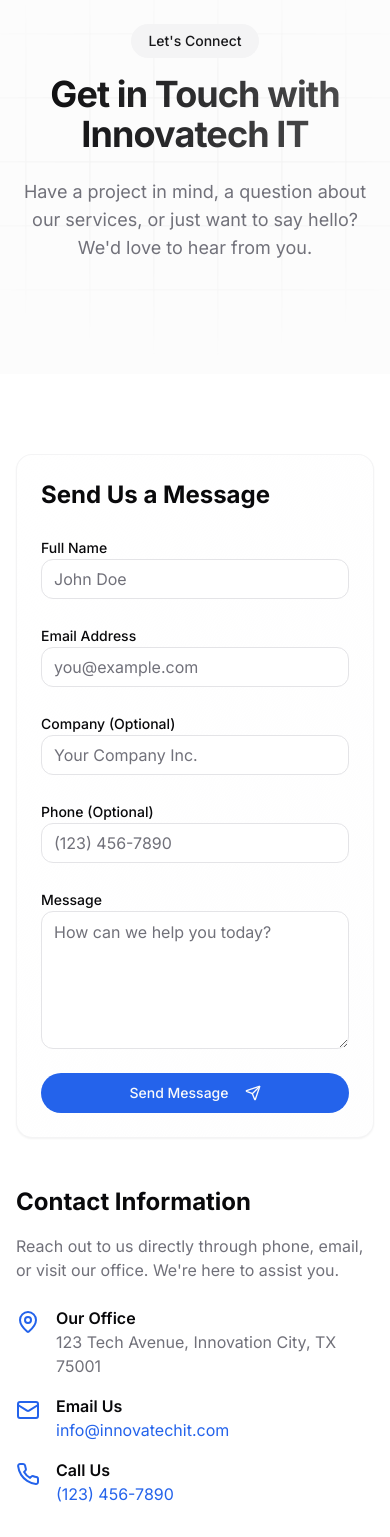
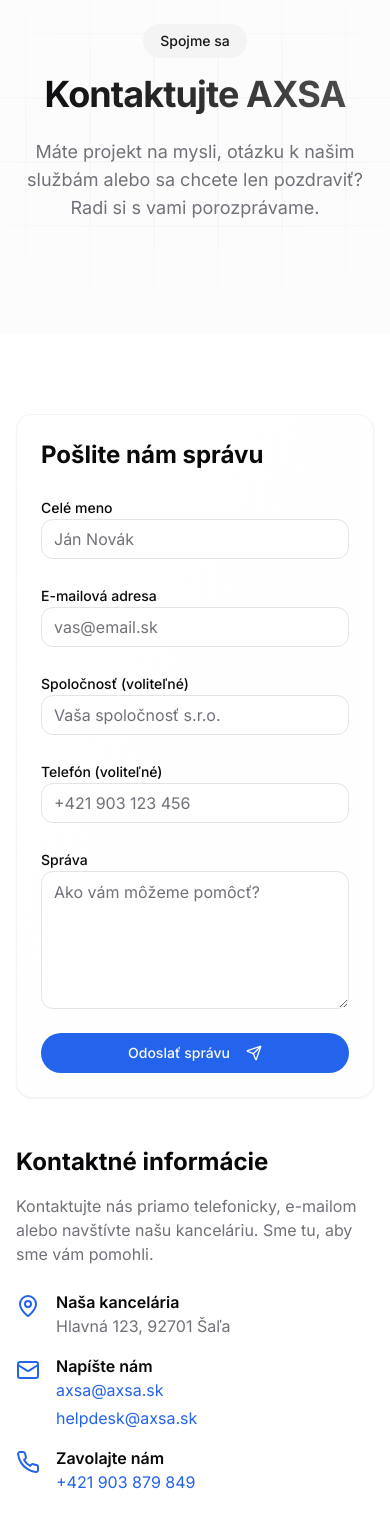
Before and after one commit to MarianMichalovic/axsa-1, a Next.js app: page /contact in a window 390 px wide. Shown: the part 120-1657 px from the top of the page. Built offline with nearby package versions, Linux system fonts and the light colour scheme.

Commit message:
Localize and update contact information
Translated the contact page to Slovak, updated company name to AXSA, and replaced all contact details (address, email, phone) with AXSA's information. Also updated helpdesk phone number to match the new contact details.

```diff
--- a/app/contact/page.tsx
+++ b/app/contact/page.tsx
@@ -14,7 +14,7 @@ import { useState } from "react"
 import { SiteHeader } from "@/components/site-header"
 import { SiteFooter } from "@/components/site-footer"
 
-const COMPANY_NAME = "Innovatech IT"
+const COMPANY_NAME = "AXSA"
 
 type Inputs = {
   name: string
@@ -62,14 +62,13 @@ export default function ContactPage() {
               className="text-center max-w-3xl mx-auto"
             >
               <Badge className="mb-4 rounded-full px-4 py-1.5 text-sm font-medium" variant="secondary">
-                Let's Connect
+                Spojme sa
               </Badge>
               <h1 className="text-4xl md:text-5xl lg:text-6xl font-bold tracking-tight mb-6 bg-clip-text text-transparent bg-gradient-to-r from-foreground to-foreground/70">
-                Get in Touch with {COMPANY_NAME}
+                Kontaktujte {COMPANY_NAME}
               </h1>
               <p className="text-lg md:text-xl text-muted-foreground mb-8 max-w-2xl mx-auto">
-                Have a project in mind, a question about our services, or just want to say hello? We'd love to hear from
-                you.
+                Máte projekt na mysli, otázku k našim službám alebo sa chcete len pozdraviť? Radi si s vami porozprávame.
               </p>
             </motion.div>
           </div>
@@ -87,63 +86,63 @@ export default function ContactPage() {
                 transition={{ duration: 0.5, delay: 0.1 }}
               >
                 <Card className="p-6 md:p-8 border-border/40 bg-gradient-to-br from-background to-muted/10 backdrop-blur">
-                  <h2 className="text-2xl font-bold mb-6">Send Us a Message</h2>
+                  <h2 className="text-2xl font-bold mb-6">Pošlite nám správu</h2>
                   <form onSubmit={handleSubmit(onSubmit)} className="space-y-6">
                     <div>
-                      <Label htmlFor="name">Full Name</Label>
-                      <Input id="name" {...register("name", { required: "Name is required" })} placeholder="John Doe" />
+                      <Label htmlFor="name">Celé meno</Label>
+                      <Input id="name" {...register("name", { required: "Meno je povinné" })} placeholder="Ján Novák" />
                       {errors.name && <p className="text-sm text-red-500 mt-1">{errors.name.message}</p>}
                     </div>
                     <div>
-                      <Label htmlFor="email">Email Address</Label>
+                      <Label htmlFor="email">E-mailová adresa</Label>
                       <Input
                         id="email"
                         type="email"
                         {...register("email", {
-                          required: "Email is required",
-                          pattern: { value: /^\S+@\S+$/i, message: "Invalid email address" },
+                          required: "E-mail je povinný",
+                          pattern: { value: /^\S+@\S+$/i, message: "Neplatná e-mailová adresa" },
                         })}
-                        placeholder="you@example.com"
+                        placeholder="vas@email.sk"
                       />
                       {errors.email && <p className="text-sm text-red-500 mt-1">{errors.email.message}</p>}
                     </div>
                     <div className="grid sm:grid-cols-2 gap-6">
                       <div>
-                        <Label htmlFor="company">Company (Optional)</Label>
-                        <Input id="company" {...register("company")} placeholder="Your Company Inc." />
+                        <Label htmlFor="company">Spoločnosť (voliteľné)</Label>
+                        <Input id="company" {...register("company")} placeholder="Vaša spoločnosť s.r.o." />
                       </div>
                       <div>
-                        <Label htmlFor="phone">Phone (Optional)</Label>
-                        <Input id="phone" type="tel" {...register("phone")} placeholder="(123) 456-7890" />
+                        <Label htmlFor="phone">Telefón (voliteľné)</Label>
+                        <Input id="phone" type="tel" {...register("phone")} placeholder="+421 903 123 456" />
                       </div>
                     </div>
                     <div>
-                      <Label htmlFor="message">Message</Label>
+                      <Label htmlFor="message">Správa</Label>
                       <Textarea
                         id="message"
-                        {...register("message", { required: "Message is required" })}
-                        placeholder="How can we help you today?"
+                        {...register("message", { required: "Správa je povinná" })}
+                        placeholder="Ako vám môžeme pomôcť?"
                         rows={5}
                       />
                       {errors.message && <p className="text-sm text-red-500 mt-1">{errors.message.message}</p>}
                     </div>
                     <Button type="submit" className="w-full rounded-full" disabled={isSubmitting}>
                       {isSubmitting ? (
-                        "Sending..."
+                        "Odesilám..."
                       ) : (
                         <>
-                          Send Message <Send className="ml-2 size-4" />
+                          Odoslať správu <Send className="ml-2 size-4" />
                         </>
                       )}
                     </Button>
                     {submitStatus === "success" && (
                       <p className="text-sm text-green-600 mt-2 text-center">
-                        Message sent successfully! We'll be in touch soon.
+                        Správa bola úspešne odoslaná! Čoskoro sa vám ozveme.
                       </p>
                     )}
                     {submitStatus === "error" && (
                       <p className="text-sm text-red-500 mt-2 text-center">
-                        Failed to send message. Please try again later.
+                        Nepodarilo sa odoslať správu. Skúste to prosím neskôr.
                       </p>
                     )}
                   </form>
@@ -159,33 +158,38 @@ export default function ContactPage() {
                 className="space-y-8"
               >
                 <div>
-                  <h2 className="text-2xl font-bold mb-4">Contact Information</h2>
+                  <h2 className="text-2xl font-bold mb-4">Kontaktné informácie</h2>
                   <p className="text-muted-foreground mb-6">
-                    Reach out to us directly through phone, email, or visit our office. We're here to assist you.
+                    Kontaktujte nás priamo telefonicky, e-mailom alebo navštívte našu kanceláriu. Sme tu, aby sme vám pomohli.
                   </p>
                   <div className="space-y-4">
                     <div className="flex items-start gap-4">
                       <MapPin className="size-6 text-primary mt-1 flex-shrink-0" />
                       <div>
-                        <h3 className="font-semibold">Our Office</h3>
-                        <p className="text-muted-foreground">123 Tech Avenue, Innovation City, TX 75001</p>
+                        <h3 className="font-semibold">Naša kancelária</h3>
+                        <p className="text-muted-foreground">Hlavná 123, 92701 Šaľa</p>
                       </div>
                     </div>
                     <div className="flex items-start gap-4">
                       <Mail className="size-6 text-primary mt-1 flex-shrink-0" />
                       <div>
-                        <h3 className="font-semibold">Email Us</h3>
-                        <Link href="mailto:info@innovatechit.com" className="text-primary hover:underline">
-                          info@innovatechit.com
-                        </Link>
+                        <h3 className="font-semibold">Napíšte nám</h3>
+                        <div className="space-y-1">
+                          <Link href="mailto:axsa@axsa.sk" className="block text-primary hover:underline">
+                            axsa@axsa.sk
+                          </Link>
+                          <Link href="mailto:helpdesk@axsa.sk" className="block text-primary hover:underline">
+                            helpdesk@axsa.sk
+                          </Link>
+                        </div>
                       </div>
                     </div>
                     <div className="flex items-start gap-4">
                       <Phone className="size-6 text-primary mt-1 flex-shrink-0" />
                       <div>
-                        <h3 className="font-semibold">Call Us</h3>
-                        <Link href="tel:+1234567890" className="text-primary hover:underline">
-                          (123) 456-7890
+                        <h3 className="font-semibold">Zavolajte nám</h3>
+                        <Link href="tel:+421903879849" className="text-primary hover:underline">
+                          +421 903 879 849
                         </Link>
                       </div>
                     </div>
@@ -193,17 +197,17 @@ export default function ContactPage() {
                 </div>
 
                 <div>
-                  <h2 className="text-2xl font-bold mb-4 mt-10">Business Hours</h2>
+                  <h2 className="text-2xl font-bold mb-4 mt-10">Prevádzkové hodiny</h2>
                   <div className="space-y-2 text-muted-foreground">
-                    <p>Monday - Friday: 9:00 AM - 6:00 PM (CST)</p>
-                    <p>Saturday - Sunday: Closed</p>
-                    <p>Support available 24/7 for managed service clients.</p>
+                    <p>Pondelok - Piatok: 8:00 - 17:00</p>
+                    <p>Sobota - Nedeľa: Zatvorené</p>
+                    <p>Podpora dostupná 24/7 pre klientov so správou IT služieb.</p>
                   </div>
                 </div>
 
                 {/* Placeholder for Map */}
                 <div className="mt-8">
-                  <h3 className="text-xl font-semibold mb-3">Find Us On Map</h3>
+                  <h3 className="text-xl font-semibold mb-3">Nájdite nás na mape</h3>
                   <div className="aspect-video rounded-lg overflow-hidden border border-border/40">
                     <iframe
                       src="https://www.google.com/maps/embed?pb=!1m18!1m12!1m3!1d2659.5!2d17.8747!3d48.1514!2m3!1f0!2f0!3f0!3m2!1i1024!2i768!4f13.1!3m3!1m2!1s0x4713f5f5f5f5f5f5%3A0x4713f5f5f5f5f5f5!2sPoliklinika%20NSK%20%C5%A0a%C4%BEa%2C%20Nemocni%C4%8Dn%C3%A1%20833%2F1%2C%20927%2001%20%C5%A0a%C4%BEa!5e0!3m2!1ssk!2ssk!4v1710864000000"
@@ -213,7 +217,7 @@ export default function ContactPage() {
                       allowFullScreen
                       loading="lazy"
                       referrerPolicy="no-referrer-when-downgrade"
-                      title="Poliklinika NSK Šaľa Location"
+                      title="AXSA - Poloha kancelárie"
                     />
                   </div>
                 </div>
--- a/app/helpdesk/page.tsx
+++ b/app/helpdesk/page.tsx
@@ -40,12 +40,12 @@ const helpCategories = [
 const contactMethods = [
   {
     title: "Telefón",
-    subtitle: "+421 2 1234 5678",
+    subtitle: "+421 903 879 849",
     description: "Okamžitá pomoc pre kritické problémy",
     badge: "24/7",
     action: "Zavolať",
     icon: <Phone className="size-6 text-primary" />,
-    href: "tel:+421212345678",
+    href: "tel:+421903879849",
   },
   {
     title: "Email",
```
